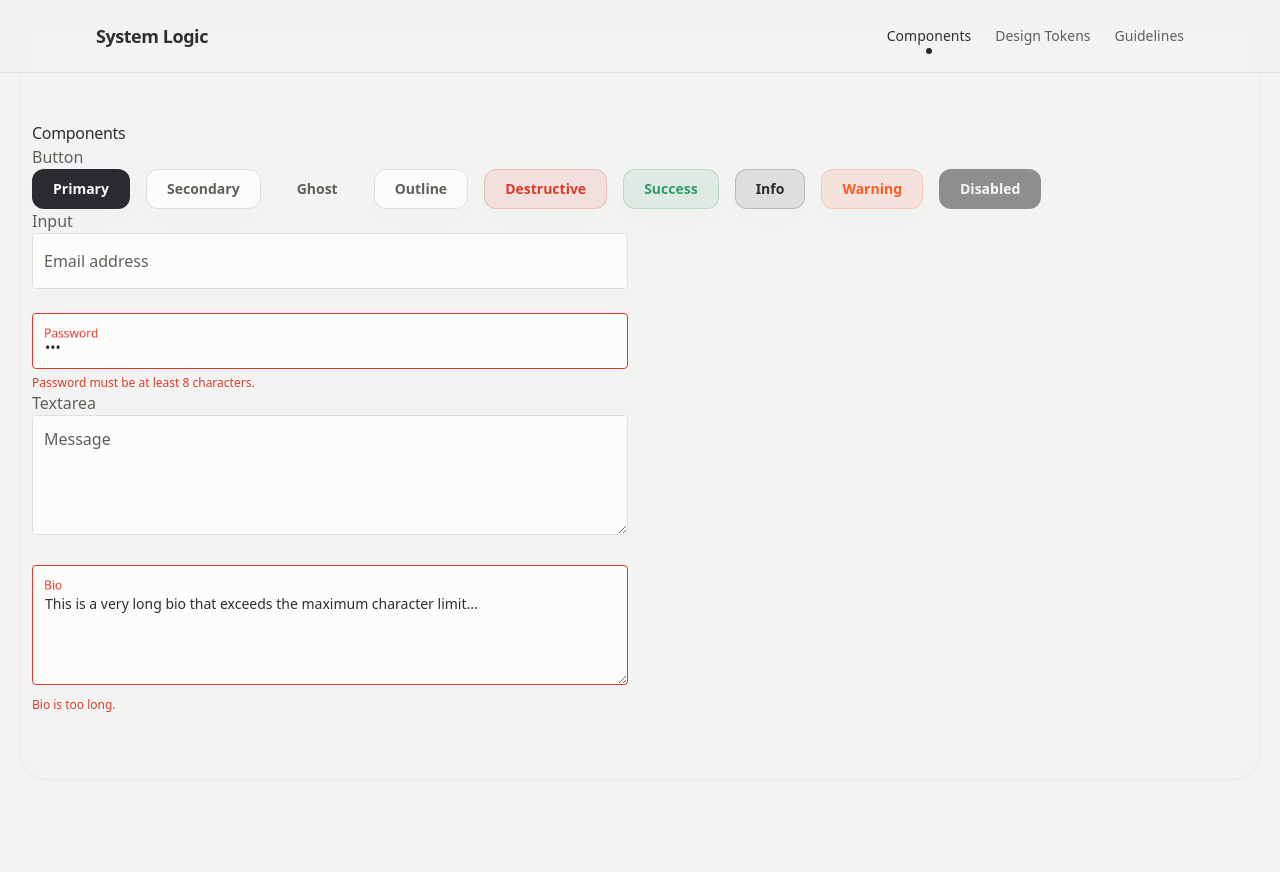
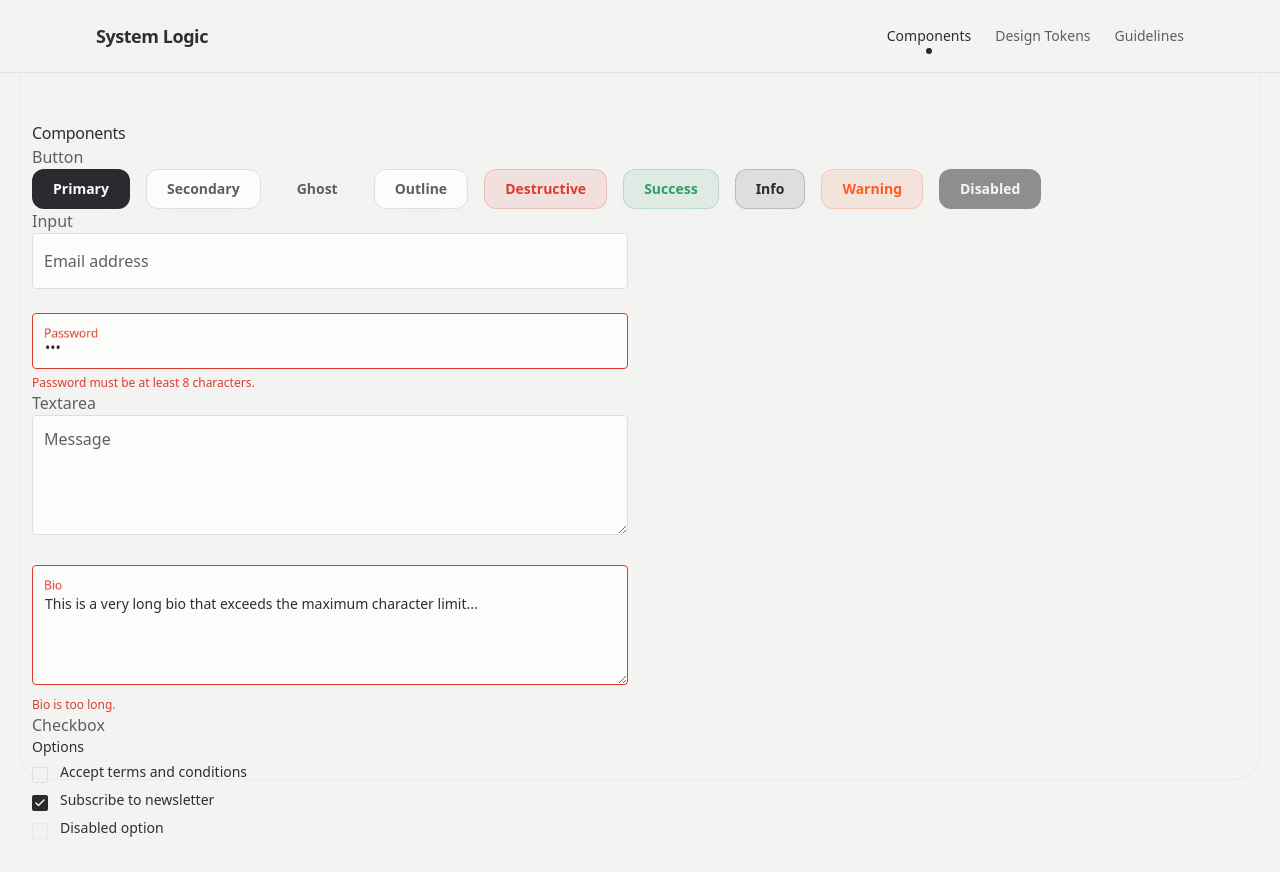
Before and after one commit to nurulid/basic-design-system, a Next.js app: page /components in a window 1280 px wide. Shown: the top 872 px of the page. Before the commit the page ends 841 px from the top, so only its background shows below. Built offline with nearby package versions, Linux system fonts and the light colour scheme.

Commit message:
add checkbox component

```diff
--- a/app/components/page.tsx
+++ b/app/components/page.tsx
@@ -1,4 +1,5 @@
 import { Button } from "@/components/ui/Button";
+import { Checkbox, CheckboxGroup } from "@/components/ui/Checkbox";
 import { Input } from "@/components/ui/Input";
 import { Textarea } from "@/components/ui/Textarea";
 
@@ -49,6 +50,13 @@ export default function ComponentsPage() {
           />
         </div>
       </div>
+
+      <p>Checkbox</p>
+      <CheckboxGroup legend="Options">
+        <Checkbox id="c1" label="Accept terms and conditions" />
+        <Checkbox id="c2" label="Subscribe to newsletter" defaultChecked />
+        <Checkbox id="c3" label="Disabled option" disabled />
+      </CheckboxGroup>
     </>
   );
 }
--- /dev/null
+++ b/components/ui/Checkbox.tsx
@@ -0,0 +1,75 @@
+import * as React from "react";
+import { cn } from "@/lib/utils";
+import { Check } from "lucide-react";
+
+export interface CheckboxGroupProps extends React.FieldsetHTMLAttributes<HTMLFieldSetElement> {
+  legend: React.ReactNode;
+}
+
+export const CheckboxGroup = React.forwardRef<
+  HTMLFieldSetElement,
+  CheckboxGroupProps
+>(({ className, legend, children, ...props }, ref) => {
+  return (
+    <fieldset ref={ref} className={cn("space-y-3", className)} {...props}>
+      <legend className="text-sm font-medium text-system-heading mb-2">
+        {legend}
+      </legend>
+      <div className="space-y-2">{children}</div>
+    </fieldset>
+  );
+});
+CheckboxGroup.displayName = "CheckboxGroup";
+
+export interface CheckboxProps extends React.InputHTMLAttributes<HTMLInputElement> {
+  label?: React.ReactNode;
+  description?: React.ReactNode;
+}
+
+export const Checkbox = React.forwardRef<HTMLInputElement, CheckboxProps>(
+  ({ className, label, description, id, ...props }, ref) => {
+    const generatedId = React.useId();
+    const checkboxId = id || generatedId;
+    const descriptionId = `${checkboxId}-description`;
+
+    return (
+      <div className="flex items-start space-x-3">
+        <div className="relative flex items-center justify-center h-5 w-4">
+          <input
+            type="checkbox"
+            id={checkboxId}
+            ref={ref}
+            aria-describedby={description ? descriptionId : undefined}
+            className={cn(
+              "peer h-4 w-4 shrink-0 rounded-[2px] border border-system-border bg-transparent focus:ring-1 focus:ring-system-info focus:ring-offset-2 focus:ring-offset-system-base disabled:cursor-not-allowed disabled:opacity-50 appearance-none checked:bg-system-info checked:border-system-info transition-colors",
+              className,
+            )}
+            {...props}
+          />
+          <Check
+            className="absolute h-3 w-3 text-system-base pointer-events-none opacity-0 peer-checked:opacity-100"
+            strokeWidth={3}
+          />
+        </div>
+        {(label || description) && (
+          <div className="flex flex-col">
+            {label && (
+              <label
+                htmlFor={checkboxId}
+                className="text-sm font-medium leading-none peer-disabled:cursor-not-allowed peer-disabled:opacity-70 text-system-heading cursor-pointer"
+              >
+                {label}
+              </label>
+            )}
+            {description && (
+              <p id={descriptionId} className="text-sm text-system-text mt-1">
+                {description}
+              </p>
+            )}
+          </div>
+        )}
+      </div>
+    );
+  },
+);
+Checkbox.displayName = "Checkbox";
```
